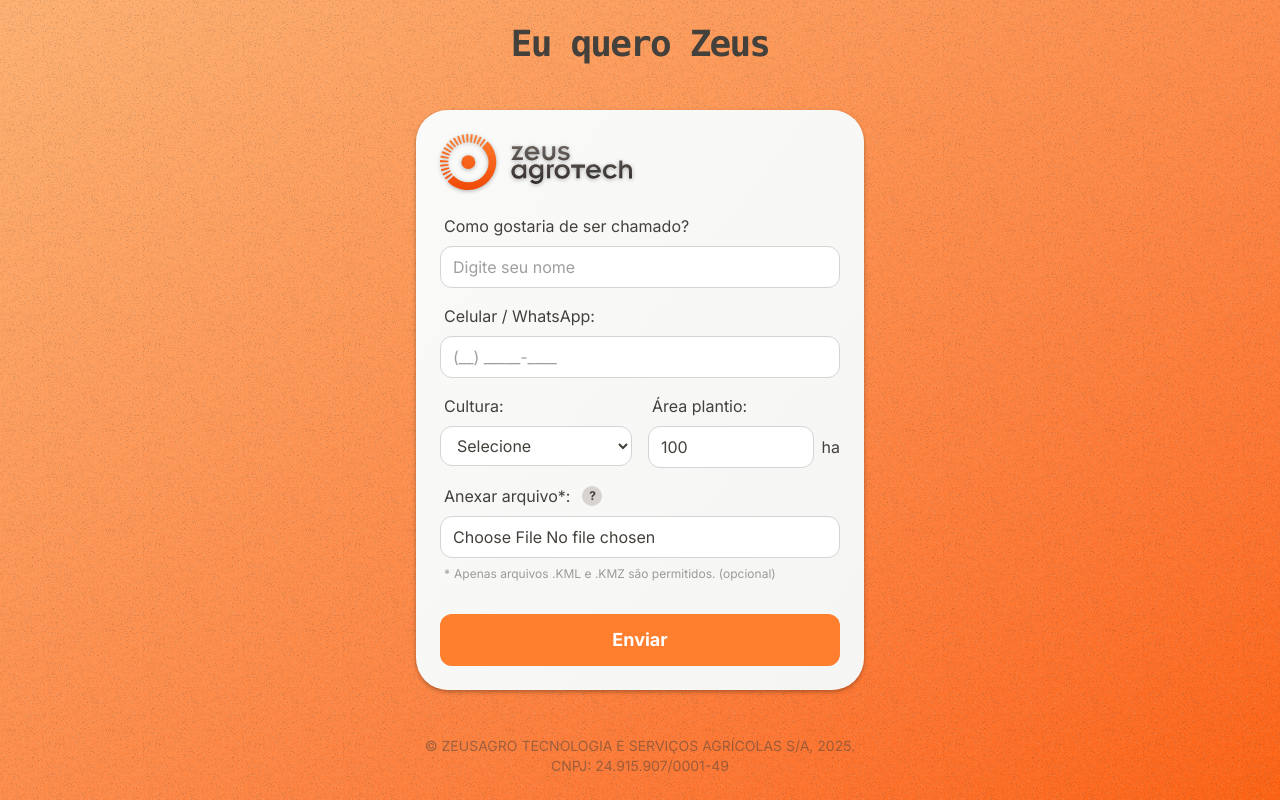
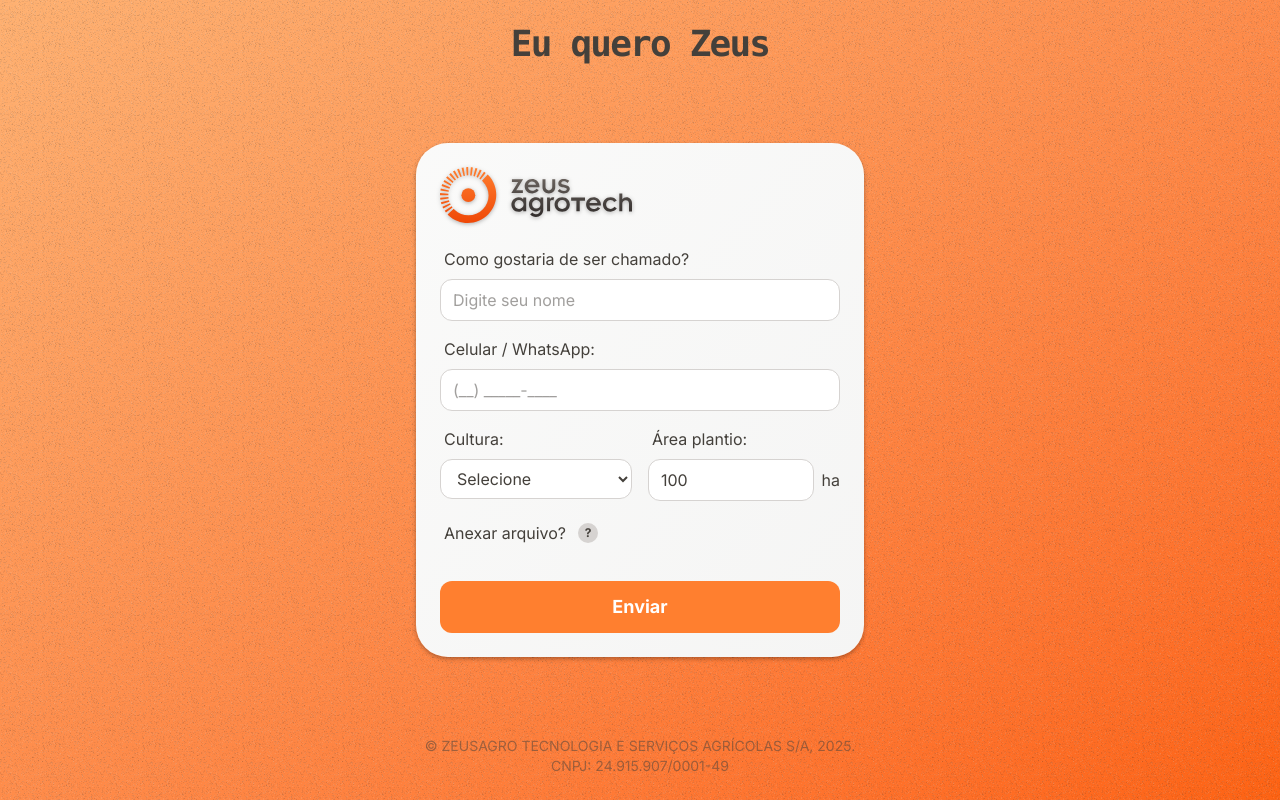
Before and after one commit to ZeusAgrotech/eu-quero-zeus, a Next.js app: page / in a window 1280 px wide. Built offline with nearby package versions, Linux system fonts and the light colour scheme.

Commit message:
feat: add file attachment option with conditional input display in form

```diff
--- a/app/page.tsx
+++ b/app/page.tsx
@@ -49,6 +49,7 @@
   const [formData, setFormData] = useState<FormData>(initialFormData)
   const [isPhoneInvalid, setIsPhoneInvalid] = useState(false)
   const [showOtherCrop, setShowOtherCrop] = useState(false)
+  const [showFileInput, setShowFileInput] = useState(false)
   const [isSending, setIsSending] = useState(false)
   const [isSent, setIsSent] = useState(false)
   const [hasError, setHasError] = useState(false)
@@ -207,8 +208,9 @@
       </motion.h1>
 
       <motion.div
-        className="dark flex w-full max-w-md flex-col items-center gap-4 rounded-2xl bg-gradient-to-br from-stone-50 to-stone-100 p-4 shadow-[0_2px_4px_rgba(0,0,0,0.3)] md:rounded-4xl md:p-6 dark:from-stone-700 dark:to-stone-900"
+        className="flex w-full max-w-md flex-col items-center gap-4 rounded-2xl bg-gradient-to-br from-stone-50 to-stone-100 p-4 shadow-[0_2px_4px_rgba(0,0,0,0.3)] md:rounded-4xl md:p-6 dark:from-stone-700 dark:to-stone-900"
         variants={containerVariants}
+        layout
       >
         <motion.figure className="mb-2 w-full" variants={itemVariants}>
           <Image
@@ -232,7 +234,7 @@
         <form onSubmit={handleSubmit} className="w-full">
           <fieldset disabled={isSending || isSent} className="w-full space-y-4">
             <motion.div className="flex flex-col gap-2" variants={itemVariants}>
-              <label htmlFor="name" className="mx-1">
+              <label htmlFor="name" className="mx-1 w-fit">
                 Como gostaria de ser chamado?
               </label>
               <input
@@ -251,7 +253,7 @@
               className="relative flex flex-col gap-2"
               variants={itemVariants}
             >
-              <label htmlFor="phone" className="mx-1">
+              <label htmlFor="phone" className="mx-1 w-fit">
                 Celular / WhatsApp:
               </label>
               <input
@@ -284,7 +286,7 @@
                 className="flex w-1/2 flex-col gap-2"
                 variants={itemVariants}
               >
-                <label htmlFor="crop" className="mx-1">
+                <label htmlFor="crop" className="mx-1 w-fit">
                   Cultura:
                 </label>
                 <select
@@ -318,7 +320,7 @@
                 className="flex w-1/2 flex-col gap-2"
                 variants={itemVariants}
               >
-                <label htmlFor="area" className="mx-1">
+                <label htmlFor="area" className="mx-1 w-fit">
                   Área plantio:
                 </label>
                 <div className="flex items-center gap-2">
@@ -358,9 +360,20 @@
                 required
               />
             )}
-            <motion.div className="flex flex-col gap-2" variants={itemVariants}>
-              <div className="mx-1 flex items-center gap-3">
-                <label htmlFor="file">Anexar arquivo*:</label>
+            <motion.div
+              className="flex items-center gap-2"
+              variants={itemVariants}
+            >
+              <button
+                type="button"
+                className="rounded-md p-1 focus:outline-2 focus:outline-zeus-400 md:rounded-xl"
+                onClick={e => {
+                  setShowFileInput(!showFileInput)
+                  e.currentTarget.blur()
+                }}
+              >
+                Anexar arquivo?
+              </button>
               <div className="group relative flex h-5 w-5 cursor-help items-center justify-center rounded-full bg-stone-300 text-xs dark:bg-stone-600">
                 <b aria-label="help">?</b>
                 <span
@@ -372,7 +385,14 @@
                   (opcional)
                 </span>
               </div>
-              </div>
+            </motion.div>
+            <AnimatePresence>
+              {showFileInput && (
+                <motion.div
+                  className="flex flex-col gap-2"
+                  exit={{ opacity: 0, y: -24 }}
+                  variants={itemVariants}
+                >
                   <input
                     type="file"
                     id="file"
@@ -380,12 +400,15 @@
                     className="form-control"
                     accept=".kml, .kmz"
                     onChange={e => handleFileChange(e)}
+                    required={showFileInput}
                   />
                   <p className="mx-1 flex gap-1 text-xs opacity-50">
-                <span aria-hidden="true">*</span> Apenas arquivos .KML e .KMZ
-                são permitidos. (opcional)
+                    <span aria-hidden="true">*</span> Apenas arquivos .KML e
+                    .KMZ são permitidos.
                   </p>
                 </motion.div>
+              )}
+            </AnimatePresence>
             <motion.button
               type="submit"
               className="btn btn-primary mt-8 w-full"
@@ -396,7 +419,6 @@
             >
               {isSending ? <Spinner /> : 'Enviar'}
             </motion.button>
-
             <AnimatePresence>
               {isSent && (
                 <motion.p
```
Lines whose indentation alone changed are shown as unchanged.
